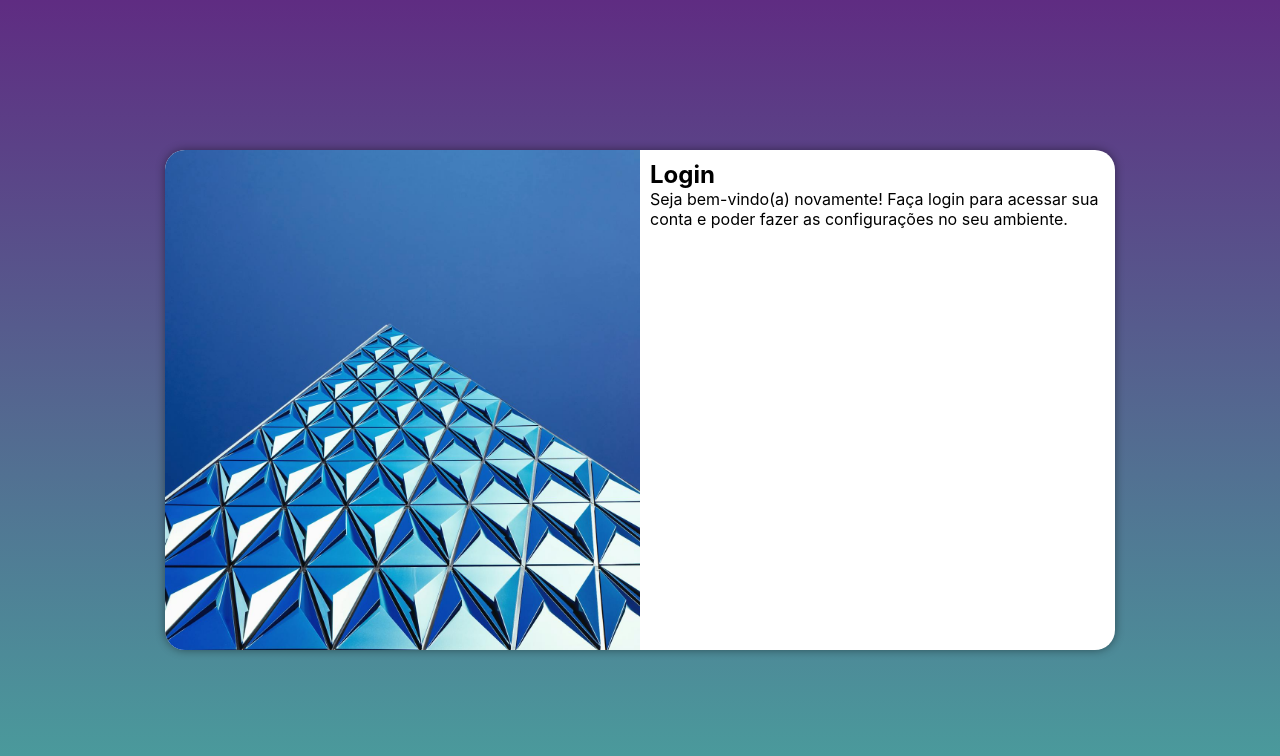
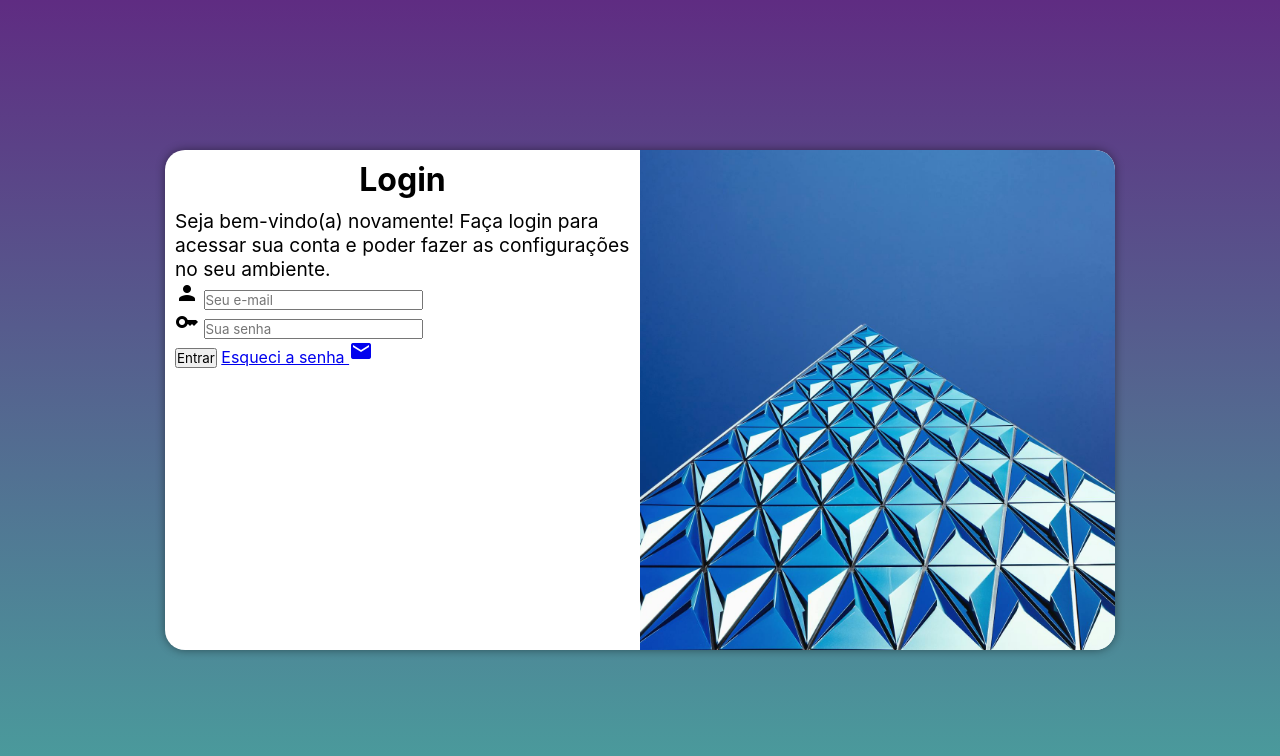
Before and after one commit to PedroHLourenco/projeto-login, a plain HTML site: page index.html in a window 1280 px wide. Drawn offline with Linux system fonts and the light colour scheme.

Commit message:
adicionei os formulários

```diff
--- a/estilos/media-queries.css
+++ b/estilos/media-queries.css
@@ -41,13 +41,21 @@ Grandes telas - + de 1200px
     }
 
     section#login>div#img {
-        float: left;
+        float: right;
         width: 50%;
         height: 100%;
     }
 
     section#login>div#form {
-        float: right;
+        float: left;
         width: 50%;
     }
+
+    div#form>h1 {
+        font-size: 2em;
+    }
+
+    div#form>p {
+        font-size: 1.2em;
+    }
 }
--- a/estilos/style.css
+++ b/estilos/style.css
@@ -51,8 +51,17 @@ section#login>div#img {
     height: 200px;
 }
 
-section#login>div#form{
+section#login>div#form {
     display: block;
     padding: 10px;
 
 }
+
+div#form>h1 {
+    text-align: center;
+    margin-bottom: 10px;
+}
+
+div#form>p {
+    font-size: 0.8em;
+}
--- a/index.html
+++ b/index.html
@@ -5,6 +5,8 @@
     <meta charset="UTF-8">
     <meta name="viewport" content="width=device-width, initial-scale=1.0">
     <title>Tela de Login</title>
+    <link href="https://fonts.googleapis.com/icon?family=Material+Icons"
+      rel="stylesheet">
     <link rel="stylesheet" href="estilos/style.css">
     <link rel="stylesheet" href="estilos/media-queries.css">
 </head>
@@ -19,8 +21,21 @@
                 <h1>Login</h1>
                 <p>Seja bem-vindo(a) novamente! Faça login para acessar sua conta e poder fazer as configurações no seu
                     ambiente.</p>
-                <form action="login.php" method="post">
-
+                <form action="login.php" method="post" autocomplete="on">
+                    <div class="campo">
+                        <i class="material-icons">person</i>
+                        <input type="email" name="login" id="ilogin" placeholder="Seu e-mail" autocomplete="email" required maxlength="30">
+                        <label for="ilogin"></label>
+                    </div>
+                    <div class="campo">
+                        <i class="material-icons">key</i>
+                        <input type="password" name="senha" id="isenha" placeholder="Sua senha" autocomplete="current-password" required minlength="8" maxlength="20">
+                        <label for="isenha"></label>
+                    </div>
+                    <input type="submit" value="Entrar">
+                    <a href="esqueci.html">
+                        Esqueci a senha <i class="material-icons">mail</i>
+                    </a>
                 </form>
             </div>
         </section>
```
